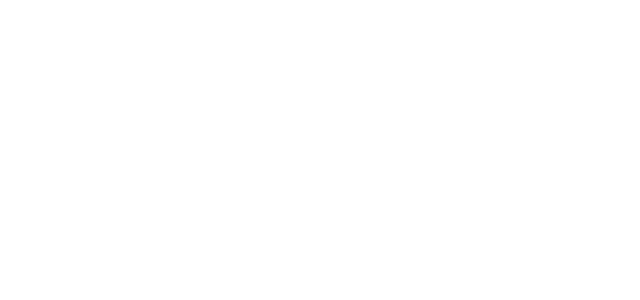
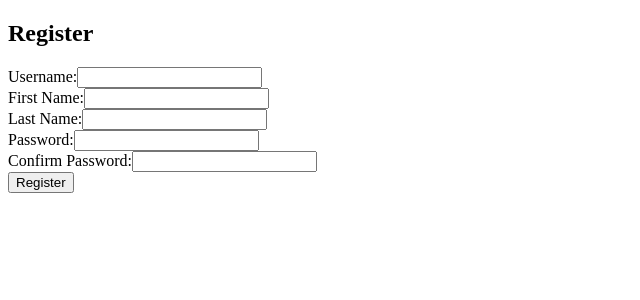
Before and after one commit to KamalShamsi/Smart-Budget, a React (Create React App) app in the folder Frontend/: page /register in a window 1280 px wide. Before the commit this address had no page. Shown: the top 300 px of the page, without its empty margins (0-640 px from the left). Built offline with nearby package versions, Linux system fonts and the light colour scheme.

Commit message:
added register page

```diff
--- a/Frontend/src/App.js
+++ b/Frontend/src/App.js
@@ -4,6 +4,7 @@
 
 import LoginPage from "./pages/Login";
 import Dashboard from "./pages/Dashboard";
+import RegisterPage from "./pages/Register";
 
 const App = () => {
   return (
@@ -11,6 +12,7 @@
       <Routes>
         <Route path="/login" element={<LoginPage />} />
         <Route path="/dashboard" element={<Dashboard />} />
+        <Route path="/register" element={<RegisterPage />} />
       </Routes>
     </BrowserRouter>
   );
--- /dev/null
+++ b/Frontend/src/components/RegisterForm.js
@@ -0,0 +1,81 @@
+import React, { useState } from "react";
+import axios from "axios";
+
+const LoginForm = () => {
+  const [username, setUsername] = useState("");
+  const [password, setPassword] = useState("");
+  const [firstName, setFirstName] = useState("");
+  const [lastName, setLastName] = useState("");
+  const [confrimPassword, setConfirmPassword] = useState("");
+
+  const handleSubmit = async (e) => {
+    e.preventDefault();
+
+    try {
+      const response = await axios.post("http://localhost:8000/register", {
+        username,
+        password,
+        firstName,
+        lastName,
+      });
+
+      // Handle successful login
+      if (response.status === 200) {
+        console.log("Login successful:", response.data);
+      } else {
+        console.log("Login failed:", response.data.message);
+      }
+    } catch (error) {
+      // Handle login error
+      console.error("Login failed:", error.response.data.error);
+    }
+  };
+
+  return (
+    <form onSubmit={handleSubmit}>
+      <div>
+        <label>Username:</label>
+        <input
+          type="text"
+          value={username}
+          onChange={(e) => setUsername(e.target.value)}
+        />
+      </div>
+      <div>
+        <label>First Name:</label>
+        <input
+          type="text"
+          value={firstName}
+          onChange={(e) => setFirstName(e.target.value)}
+        />
+      </div>
+      <div>
+        <label>Last Name:</label>
+        <input
+          type="text"
+          value={lastName}
+          onChange={(e) => setLastName(e.target.value)}
+        />
+      </div>
+      <div>
+        <label>Password:</label>
+        <input
+          type="password"
+          value={password}
+          onChange={(e) => setPassword(e.target.value)}
+        />
+      </div>
+      <div>
+        <label>Confirm Password:</label>
+        <input
+          type="password"
+          value={confrimPassword}
+          onChange={(e) => setConfirmPassword(e.target.value)}
+        />
+      </div>
+      <button type="submit">Register</button>
+    </form>
+  );
+};
+
+export default LoginForm;
--- /dev/null
+++ b/Frontend/src/pages/Register/index.js
@@ -0,0 +1,13 @@
+import React from "react";
+import RegisterForm from "../../components/RegisterForm";
+
+const RegisterPage = () => {
+  return (
+    <div>
+      <h2>Register</h2>
+      <RegisterForm />
+    </div>
+  );
+};
+
+export default RegisterPage;
```
Also changed, not shown: Frontend/src/pages/Register/style.css (added), 2 other files (tests, documents, lock files or other folders).
